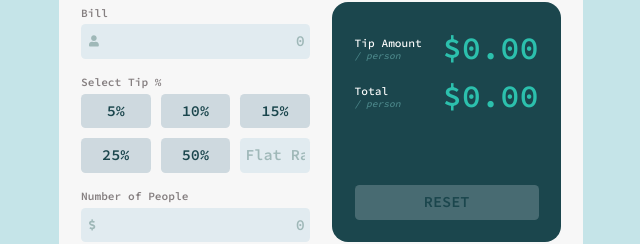
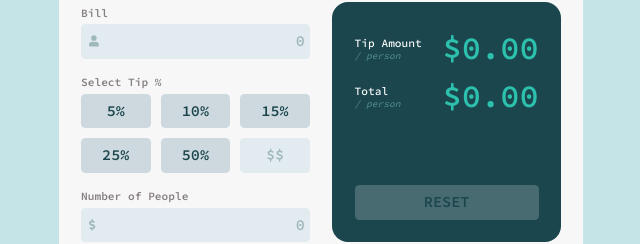
Before and after one commit to rakeshbade/tipcalc, a React (Create React App) app: page / in a window 1280 px wide. Shown: the part 278-522 px from the top of the page, without its empty margins (319-959 px from the left). Built offline with nearby package versions, Linux system fonts and the light colour scheme.

Commit message:
Textual change: Custom to Flat rate

```diff
--- a/src/Main/main.container.component.jsx
+++ b/src/Main/main.container.component.jsx
@@ -108,7 +108,7 @@ export class MainContainerComponent extends Component {
                             <label>Select Tip %</label>
                             <div className="tip-select-grid">
                                 {[5, 10, 15, 25, 50].map((tip, index) => <button className="form-control" onClick={(e) => { this.setTipBtnStyle(e.target); this.updateTipAmount(tip) }} key={index} > {tip}%</button>)}
-                                <input type="text" className="form-control input-text text-center" placeholder="Flat Rate" onChange={this.inputCustomTip} ref={this.customTipInput} onClick={this.selectInput}  />
+                                <input type="text" className="form-control input-text text-center" placeholder="$$" onChange={this.inputCustomTip} ref={this.customTipInput} onClick={this.selectInput}  />
                             </div>
                         </div>
                         <div className="form-input-row">
```
